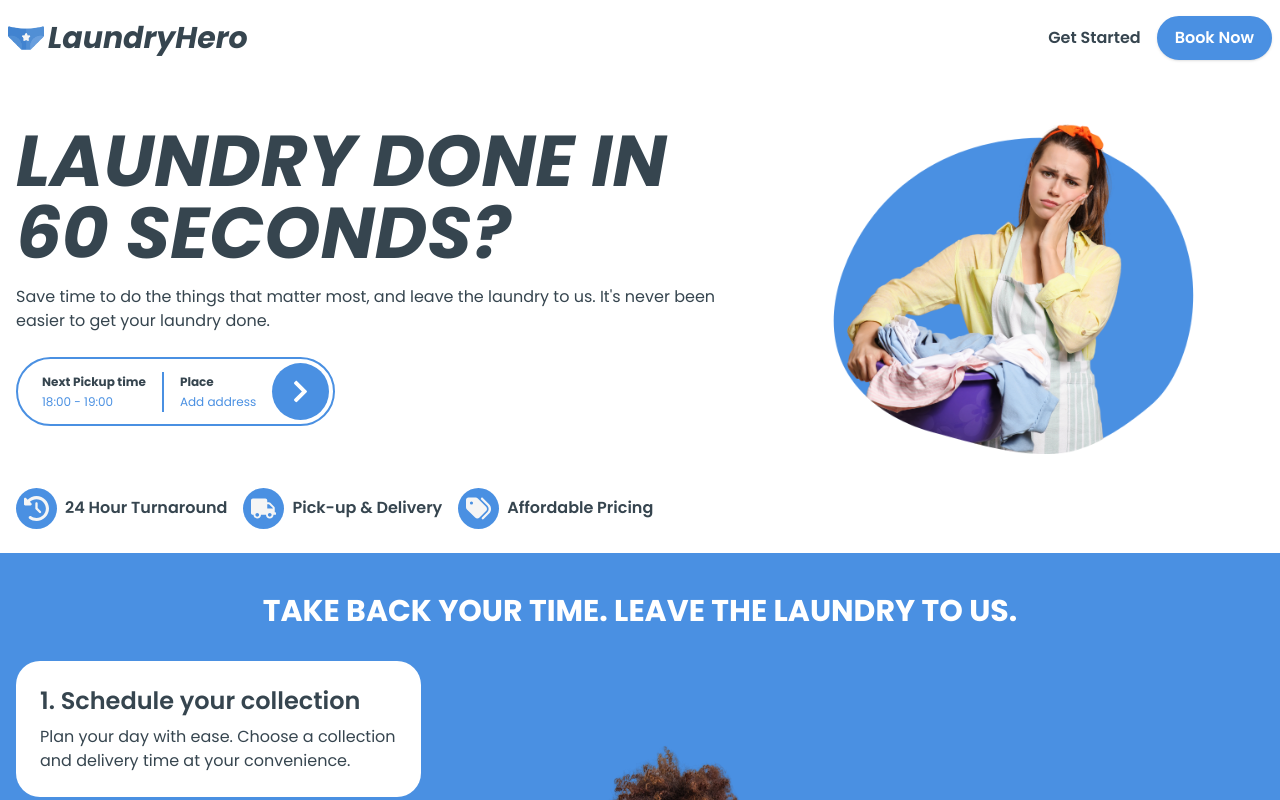
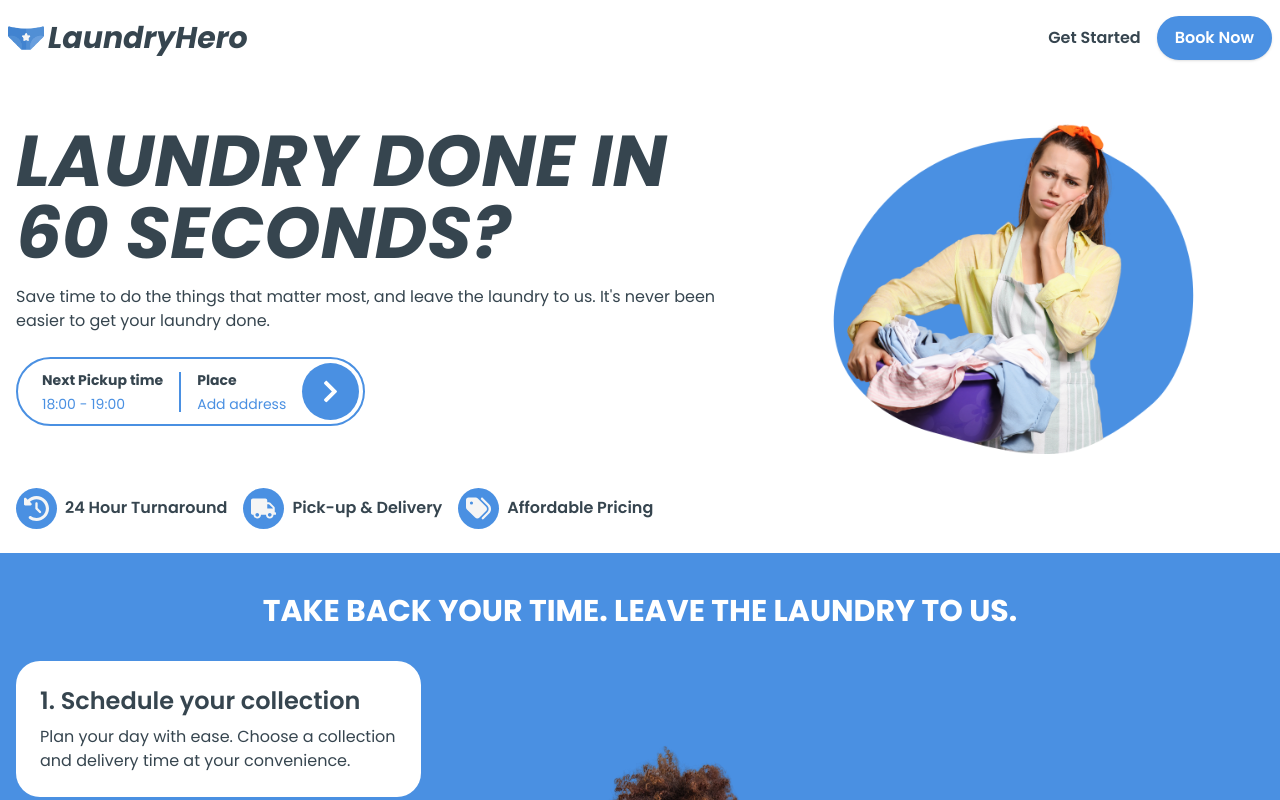
Before and after one commit to RicardoDS7/laundry-hero-landing-page, a Next.js app in the folder landing-page/: page / in a window 1280 px wide. Shown: the top 800 px of the page. Built offline with nearby package versions, Linux system fonts and the light colour scheme.

Commit message:
Update timeslot CTA

```diff
--- a/landing-page/app/components/FAQ.tsx
+++ b/landing-page/app/components/FAQ.tsx
@@ -42,7 +42,7 @@ const FAQ: React.FC<FAQProps> = ({ faqItems }) => {
 
 
   return (
-    <div className="flex flex-col justify-center items-center px-4">
+    <div className="flex flex-col justify-center items-center">
 
             {faqItems.map((faq, index) => (
             <FAQItem key={index} question={faq.question} answer={faq.answer} />
--- a/landing-page/app/components/TimeSlots.tsx
+++ b/landing-page/app/components/TimeSlots.tsx
@@ -53,15 +53,15 @@ const TimeSlots = () => {
       <Link className="text-sm" href="#">
           <div className='flex flex-row gap-4 border-2 border-nice-blue rounded-full py-1 pl-6 pr-1 items-center'>
             <div className='flex flex-col gap-1'>
-              <p className='font-bold text-xs'>Next Pickup time</p>
-              <p className='text-xs text-nice-blue'>{nextTimeStart} - {nextTimeEnd}</p>
+              <p className='font-bold text-xs md:text-sm'>Next Pickup time</p>
+              <p className='text-xs md:text-sm text-nice-blue'>{nextTimeStart} - {nextTimeEnd}</p>
             </div>
 
             <div className='border-l-2 h-10 border-nice-blue'></div>
 
             <div className='flex flex-col gap-1 border-nice-blue'>
-              <p className='font-bold text-xs'>Place</p>
-              <p className='text-xs text-nice-blue'>Add address</p>
+              <p className='font-bold text-xs md:text-sm'>Place</p>
+              <p className='text-xs md:text-sm text-nice-blue'>Add address</p>
             </div>
 
             <div className='flex flex-col gap-2 rounded-full bg-nice-blue items-center justify-center p-4'>
--- a/landing-page/app/page.tsx
+++ b/landing-page/app/page.tsx
@@ -34,7 +34,8 @@ export default function Home() {
       </section>
 
       <section id="faqs-section" className="py-6">
-        <div className="relative text-center max-w-[1400px] mx-auto">
+        <div className="relative text-center max-w-[1400px] mx-auto px-4">
+
             <h2 className="text-charcoal mb-6">Frequently asked questions</h2>
 
             < FAQ
```
